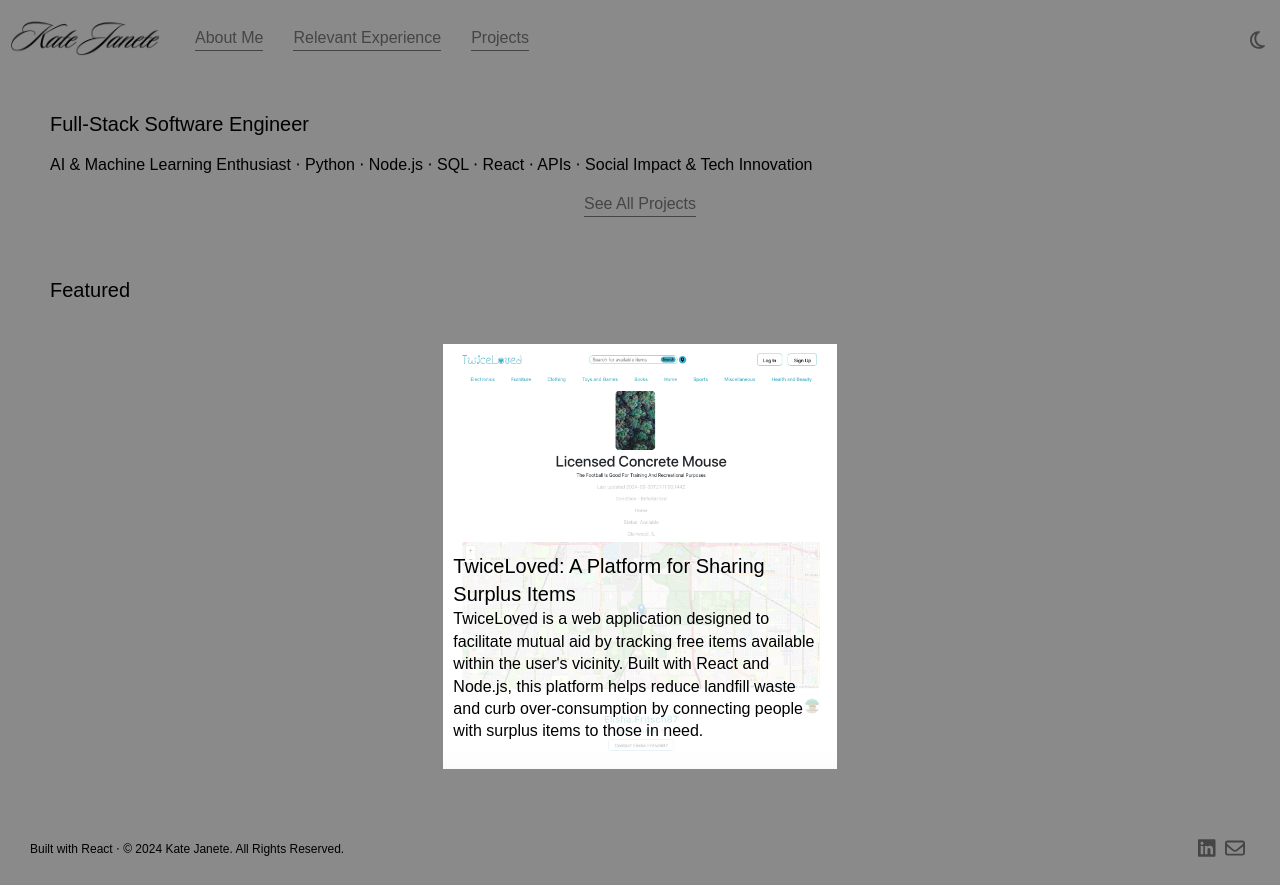
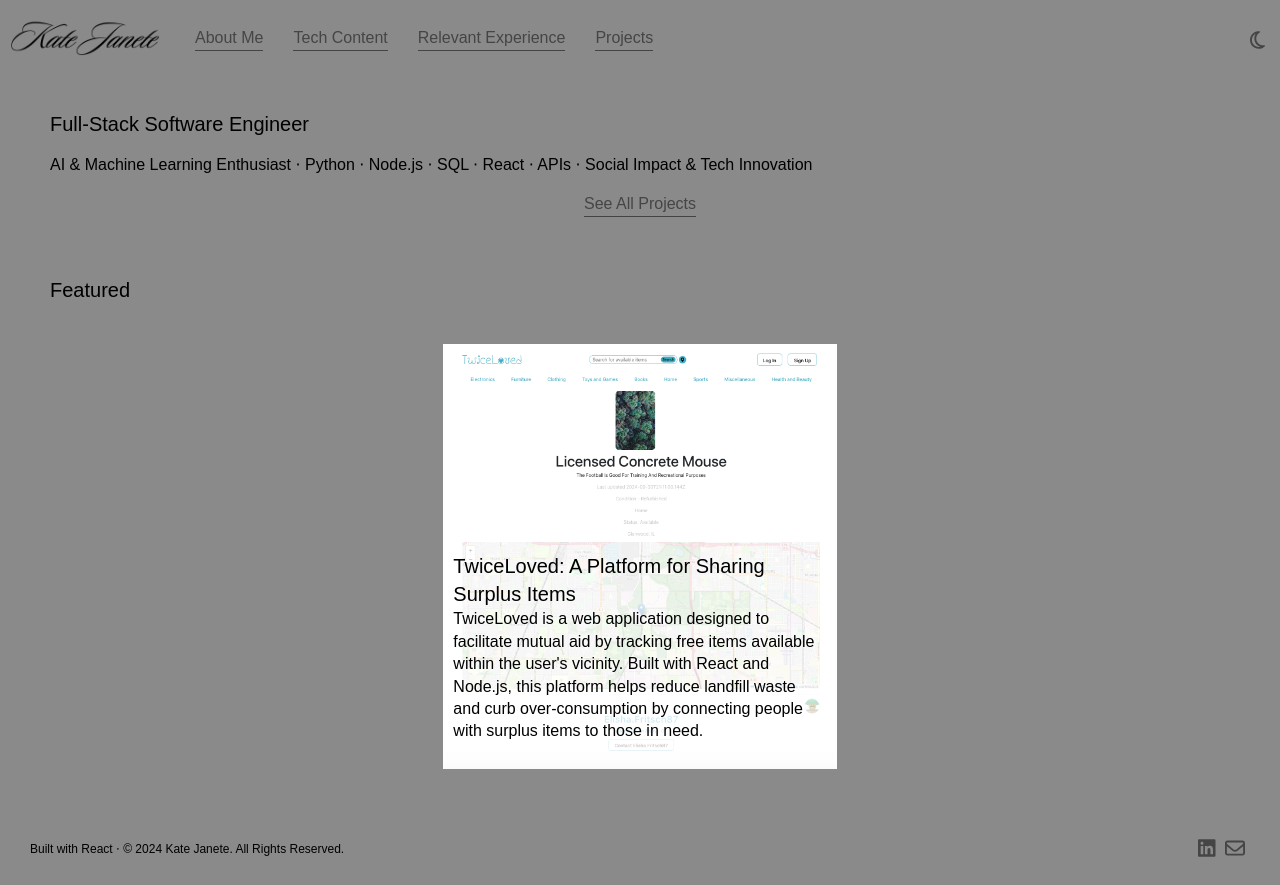
Before and after one commit to katiejnete/katejanete, a React (Vite) app: page / in a window 1280 px wide. Built offline with nearby package versions, Linux system fonts and the light colour scheme.

Commit message:
update navbar links

```diff
--- a/src/components/NavBar.jsx
+++ b/src/components/NavBar.jsx
@@ -37,6 +37,11 @@ const NavBar = () => {
           </NavLink>
         </li>
         <li>
+          <NavLink onClick={hideMenu} to="/tech-content">
+            Tech Content
+          </NavLink>
+        </li>
+        <li>
           <NavLink onClick={hideMenu} to="/experience">
             Relevant Experience
           </NavLink>
```
